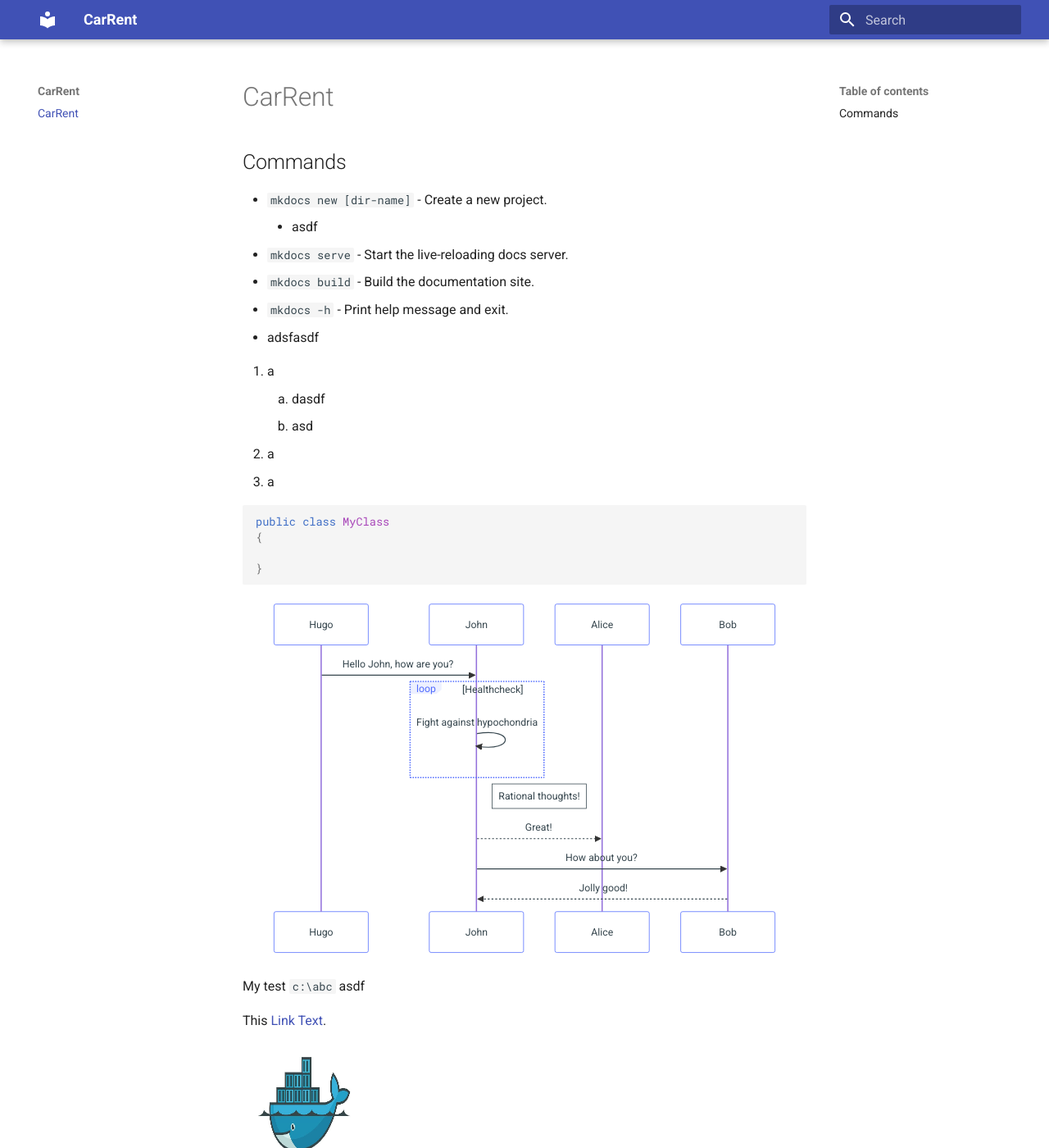
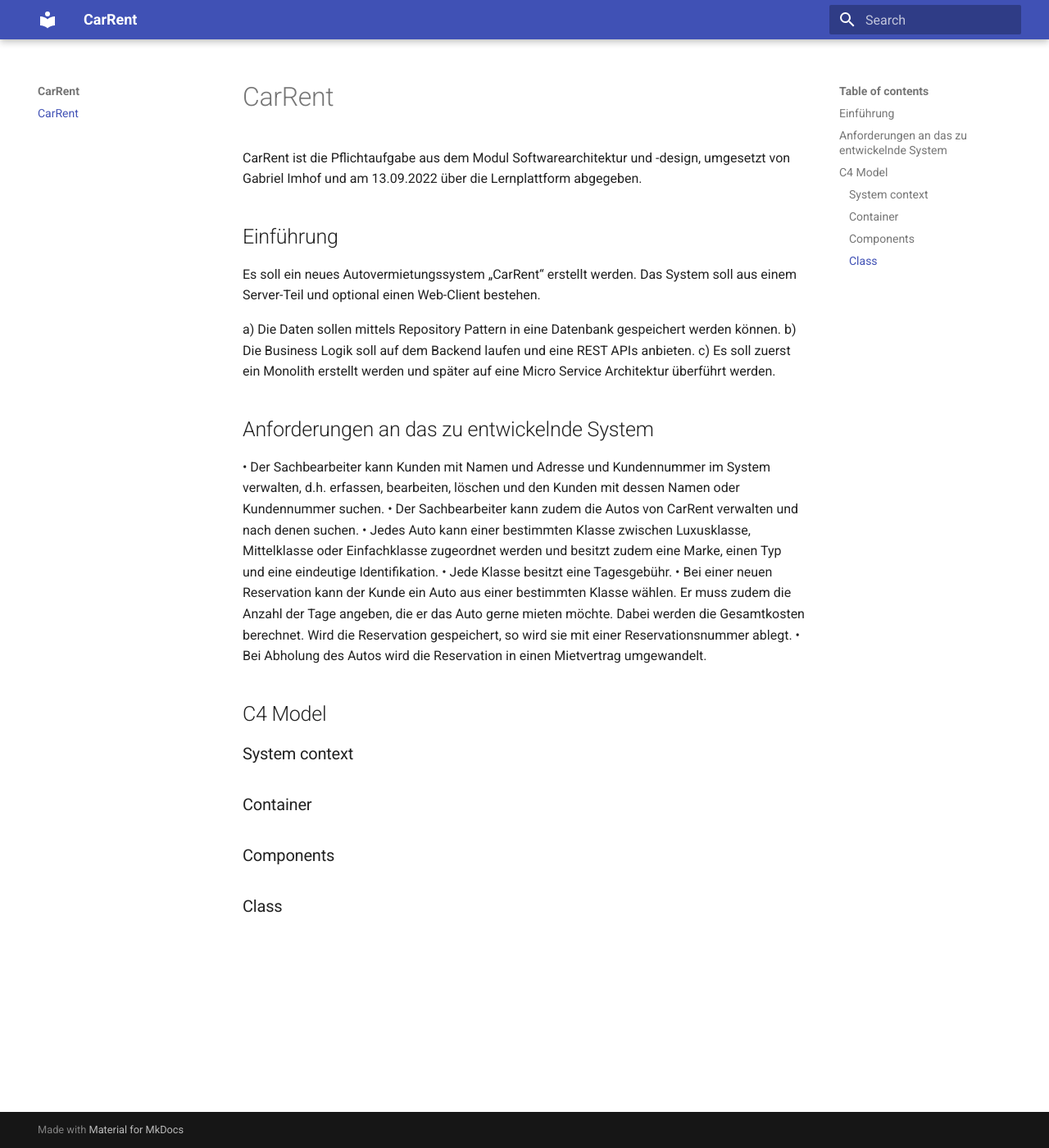
Before and after one commit to DrAssimov/CarRent, an MkDocs documentation site: the page built from docs/index.md, in a window 1280 px wide and 1400 px high. Shown: the whole window at 82% size. Built offline with MkDocs 1.6.1 and Material for MkDocs 9.7.7, drawn with Linux system fonts in a browser that asks for light colours; some of the changed text lies outside the part shown.

Commit message:
Update index.md

````diff
--- a/docs/index.md
+++ b/docs/index.md
@@ -1,53 +1,26 @@
 # CarRent
+CarRent ist die Pflichtaufgabe aus dem Modul Softwarearchitektur und -design, umgesetzt von Gabriel Imhof und am 13.09.2022 über die Lernplattform abgegeben.
 
-## Commands
+##Einführung
+Es soll ein neues Autovermietungssystem „CarRent“ erstellt werden. Das System soll aus einem Server-Teil und optional einen Web-Client bestehen.
 
-* `mkdocs new [dir-name]` - Create a new project.
-  * asdf
-* `mkdocs serve` - Start the live-reloading docs server.
-* `mkdocs build` - Build the documentation site.
-* `mkdocs -h` - Print help message and exit.
-* adsfasdf
+  a) Die Daten sollen mittels Repository Pattern in eine Datenbank gespeichert werden können.
+  b) Die Business Logik soll auf dem Backend laufen und eine REST APIs anbieten.
+  c) Es soll zuerst ein Monolith erstellt werden und später auf eine Micro Service Architektur überführt werden.
 
-1. a
-   1. dasdf
-   1. asd
-2. a
-3. a
+##Anforderungen an das zu entwickelnde System
+  • Der Sachbearbeiter kann Kunden mit Namen und Adresse und Kundennummer im System verwalten, d.h. erfassen, bearbeiten, löschen und den Kunden mit dessen Namen oder Kundennummer suchen.
+  • Der Sachbearbeiter kann zudem die Autos von CarRent verwalten und nach denen suchen.
+  • Jedes Auto kann einer bestimmten Klasse zwischen Luxusklasse, Mittelklasse oder Einfachklasse zugeordnet werden und besitzt zudem eine Marke, einen Typ und eine eindeutige Identifikation.
+  • Jede Klasse besitzt eine Tagesgebühr.
+  • Bei einer neuen Reservation kann der Kunde ein Auto aus einer bestimmten Klasse wählen. Er muss zudem die Anzahl der Tage angeben, die er das Auto gerne mieten möchte. Dabei werden die Gesamtkosten berechnet. Wird die Reservation gespeichert, so wird sie mit einer Reservationsnummer ablegt.
+  • Bei Abholung des Autos wird die Reservation in einen Mietvertrag umgewandelt.
 
-```csharp
-public class MyClass
-{
+##C4 Model
+###System context
 
-}
-```
+###Container
 
-``` mermaid
-sequenceDiagram
-  Hugo->>John: Hello John, how are you?
-  loop Healthcheck
-      John->>John: Fight against hypochondria
-  end
-  Note right of John: Rational thoughts!
-  John-->>Alice: Great!
-  John->>Bob: How about you?
-  Bob-->>John: Jolly good!
-```
+###Components
 
-My test `c:\abc` asdf
-
-This [Link Text](https://www.google.com).
-
-![Alt Text](media/docker.jpg){: style="height:150px;width:150px"}
-
-
-| Column 1 | Column 2 |
-|----------|:---------:|
-| adsf | asdf |
-| adsf | asdf |
-| adsf | asdf |
-| adsf | asdf |
-| adsf | asdf |
-
-!!! note
-    Hallo
+###Class
````
